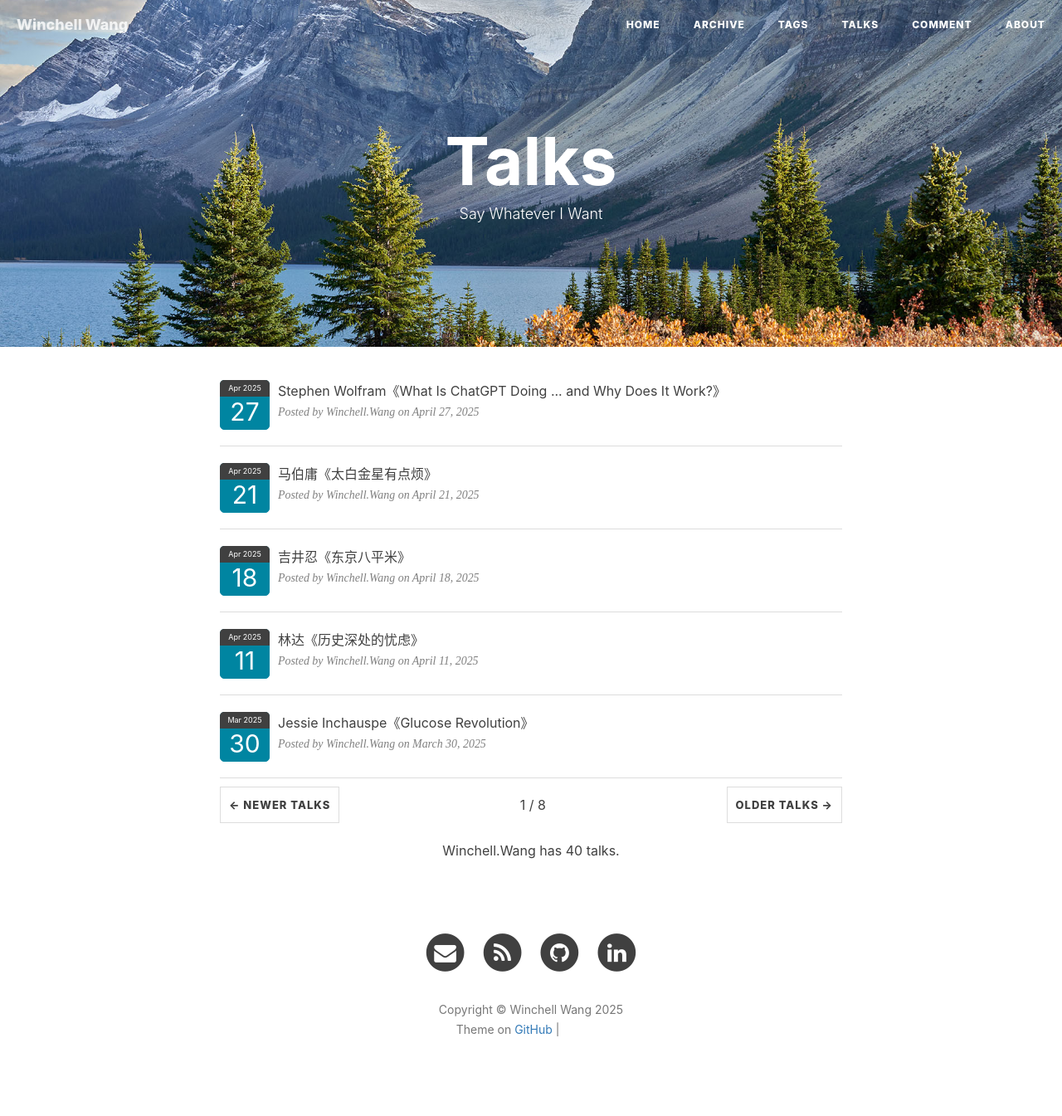
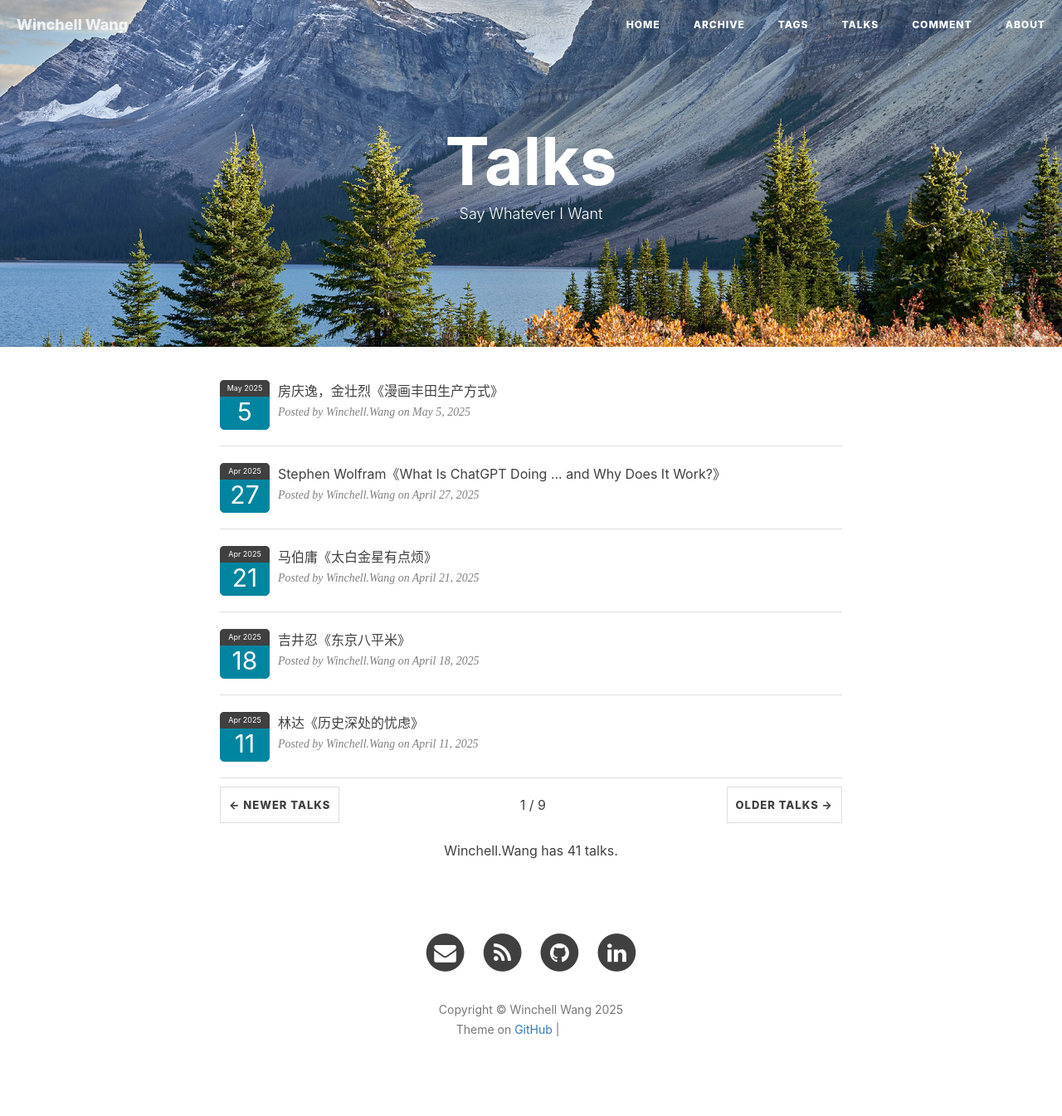
Before and after one commit to WinchellWang/winchellwang.github.io, a Jekyll site: the page built from 3talk.html, in a window 1280 px wide. Shown: the whole page at 83% size. Built offline with Jekyll 4.4.1, drawn with Linux system fonts in a browser that asks for light colours; nearby versions of some CDN libraries; comment, search, counter and statistics services are not loaded; grey boxes are pictures that could not be loaded.

Commit message:
New Book

```diff
--- a/_data/talks.yml
+++ b/_data/talks.yml
@@ -1,6 +1,9 @@
 # Template
 # - mytalk: ""
 #   talkdate: "2023-05"
+
+- mytalk: "房庆逸，金壮烈《漫画丰田生产方式》"
+  talkdate: "2025-05-05"
 
 - mytalk: "Stephen Wolfram《What Is ChatGPT Doing ... and Why Does It Work?》"
   talkdate: "2025-04-27"
```
